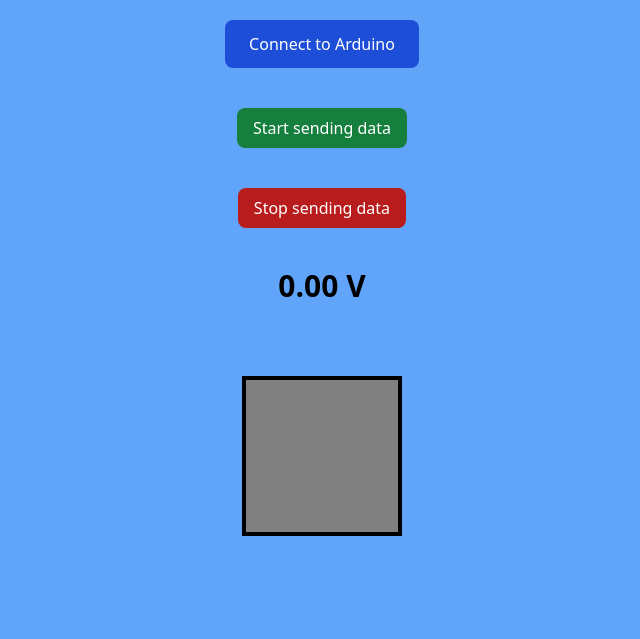
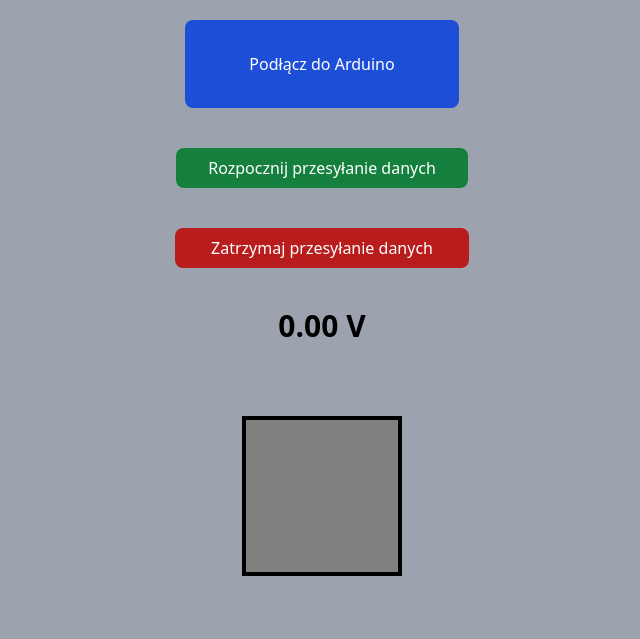
Before and after one commit to AdiMlodszy/voltageAndRandomDigit, a website: page web/index.html in a window 1280 px wide. Shown: the part 161-800 px from the top of the page, without its empty margins (318-958 px from the left). Drawn offline with nearby package versions, Linux system fonts and the light colour scheme.

Commit message:
Zmiana języka na polski

```diff
--- a/web/index.html
+++ b/web/index.html
@@ -1,29 +1,29 @@
 <!DOCTYPE html>
-<html lang="en">
+<html lang="pl">
   <head>
     <meta charset="UTF-8" />
     <meta name="viewport" content="width=device-width, initial-scale=1.0" />
     <title>Voltage Simulator</title>
-    <!-- Tailwind z CDN. W razie potrzeby zainstaluj i skonfiguruj lokalnie -->
     <script src="https://cdn.tailwindcss.com"></script>
   </head>
   <body
-    class="font-sans flex items-center justify-center min-h-screen bg-blue-400"
+    class="font-sans flex items-center justify-center min-h-screen bg-gray-400"
   >
     <main class="text-center space-y-10" aria-labelledby="appTitle">
+      <script src="./index.js"></script>
       <!-- Nagłówek główny -->
       <header>
-        <h1 id="appTitle" class="text-4xl font-bold">Voltage Simulator</h1>
+        <h1 id="appTitle" class="text-4xl font-bold">Symulator napięcia</h1>
       </header>
 
       <!-- Przycisk do podłączenia -->
       <section>
         <button
           id="connectButton"
-          class="px-6 py-3 bg-blue-700 text-white rounded-lg hover:bg-blue-900"
+          class="px-16 py-8 bg-blue-700 text-white rounded-lg hover:bg-blue-900"
           aria-label="Connect to Arduino"
         >
-          Connect to Arduino
+          Podłącz do Arduino
         </button>
       </section>
 
@@ -32,10 +32,10 @@
       <section>
         <button
           id="startButton"
-        class="px-4 py-2 bg-green-700 text-white rounded-lg hover:bg-green-900"
+          class="px-8 py-2 bg-green-700 text-white rounded-lg hover:bg-green-900"
           aria-label="Start sending data"
         >
-        Start sending data
+          Rozpocznij przesyłanie danych
         </button>
       </section>
 
@@ -44,16 +44,16 @@
       <section>
         <button
           id="stopButton"
-          class="px-4 py-2 bg-red-700 text-white rounded-lg hover:bg-red-900"
+          class="px-9 py-2 bg-red-700 text-white rounded-lg hover:bg-red-900"
           aria-label="Stop sending data"
         >
-          Stop sending data
+          Zatrzymaj przesyłanie danych
         </button>
       </section>
 
       <!-- Sekcja wyświetlacza napięcia -->
       <section aria-labelledby="voltageHeader">
-        <h2 id="voltageHeader" class="sr-only">Voltage Display</h2>
+        <h2 id="voltageHeader" class="sr-only">Wyświetlacz napięcia</h2>
         <output
           id="voltageDisplay"
           class="text-3xl font-bold mt-6"
@@ -75,11 +75,9 @@
             value="0"
             aria-labelledby="progressLabel"
           ></progress>
-          <span id="progressLabel" class="sr-only">Voltage Level</span>
+          <span id="progressLabel" class="sr-only">Pasek postępu</span>
         </div>
       </section>
     </main>
-    <!-- Umieszczamy skrypt na końcu, aby elementy HTML były już wczytane -->
-    <script src="./index.js"></script>
   </body>
 </html>
```
Lines whose indentation alone changed are shown as unchanged.
